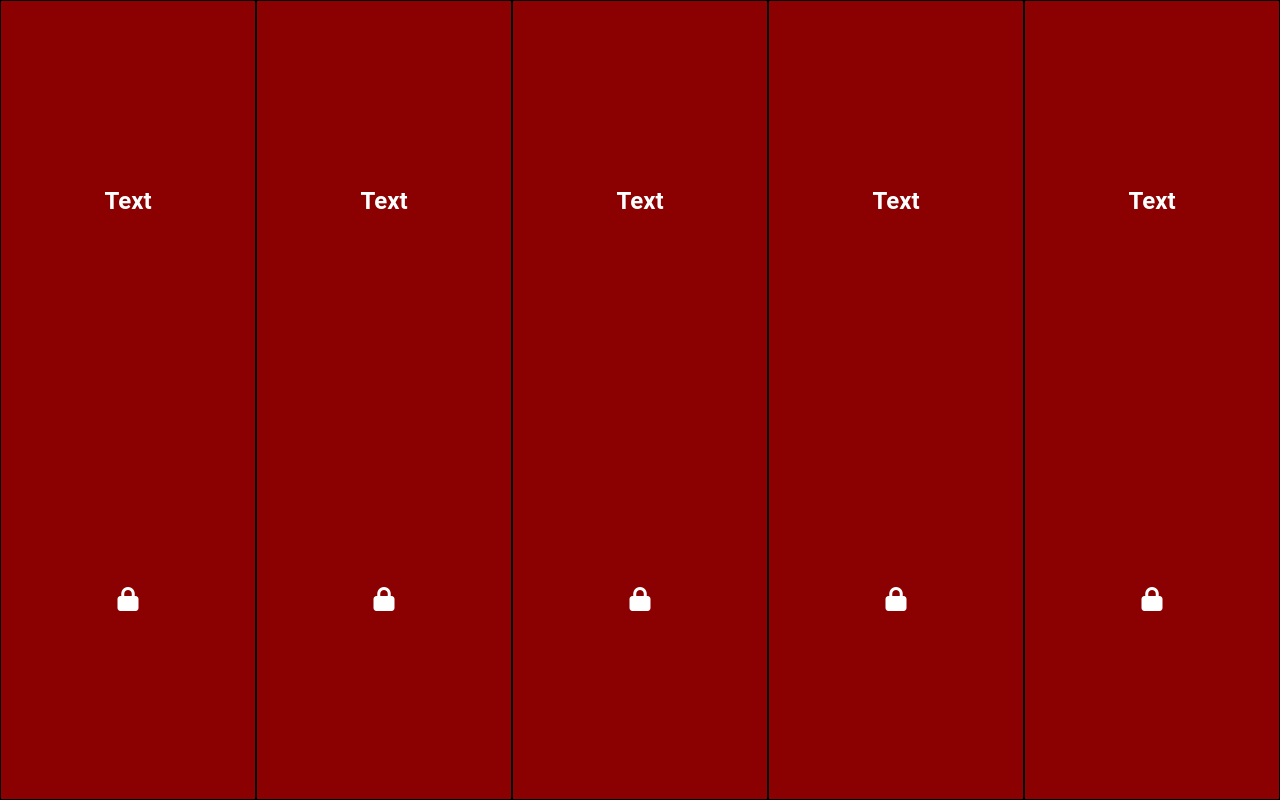
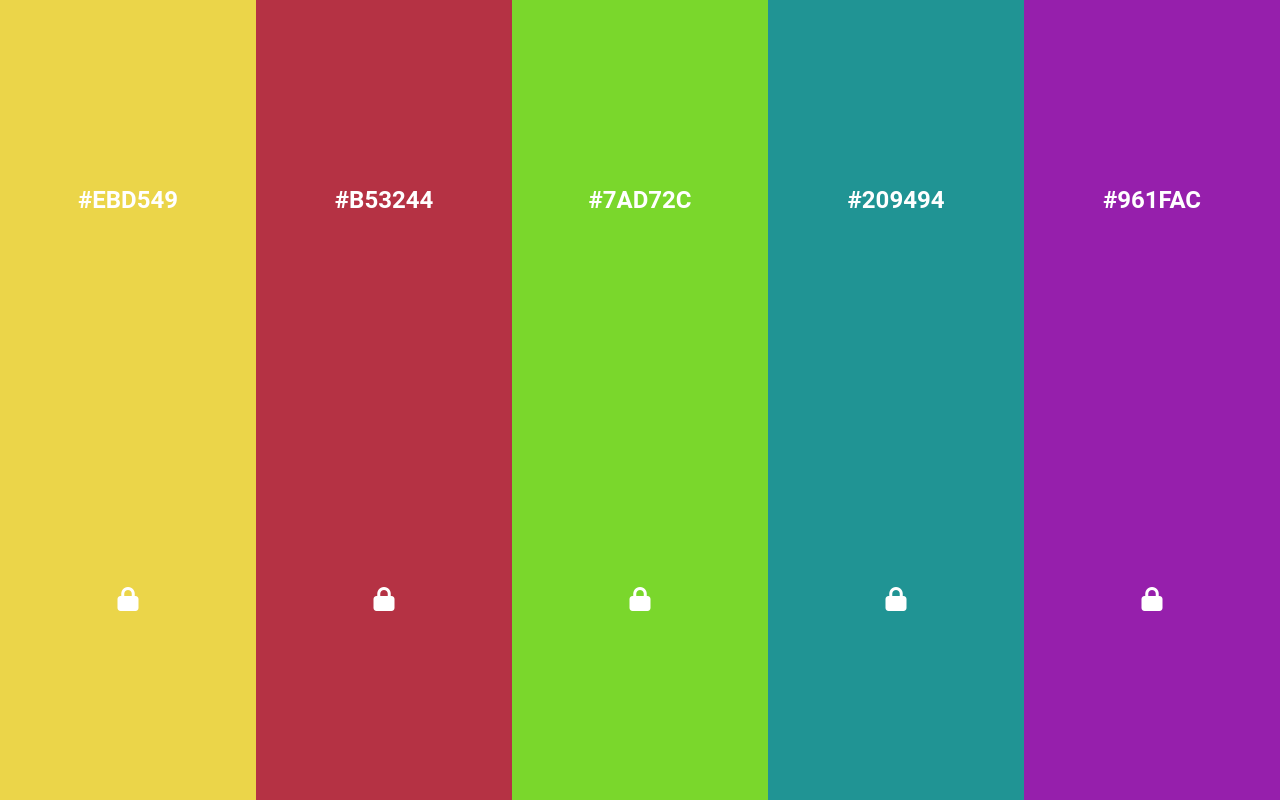
Before and after one commit to Ubemay/JavaScript-projects, a plain HTML site: page Colors/index.html in a window 1280 px wide. Drawn offline with Linux system fonts and the light colour scheme.

Commit message:
change function setRandomColor(). Also HTML and CSS

```diff
--- a/Colors/app.js
+++ b/Colors/app.js
@@ -13,7 +13,12 @@ function generateRandomColor() {
 
 function setRandomColors() {
     cols.forEach(col => {
-        console.log(col);
+        const text = col.querySelector('h2');
+        const color = generateRandomColor();
+
+        text.textContent = color;
+
+        col.style.background = color;
     })
 }
 
--- a/Colors/style.css
+++ b/Colors/style.css
@@ -11,9 +11,7 @@ body {
 }
 
 .col {
-    border: 1px solid black;
     flex: 1;
-    background: darkred;
     display: flex;
     flex-direction: column;
     justify-content: space-around;
```
